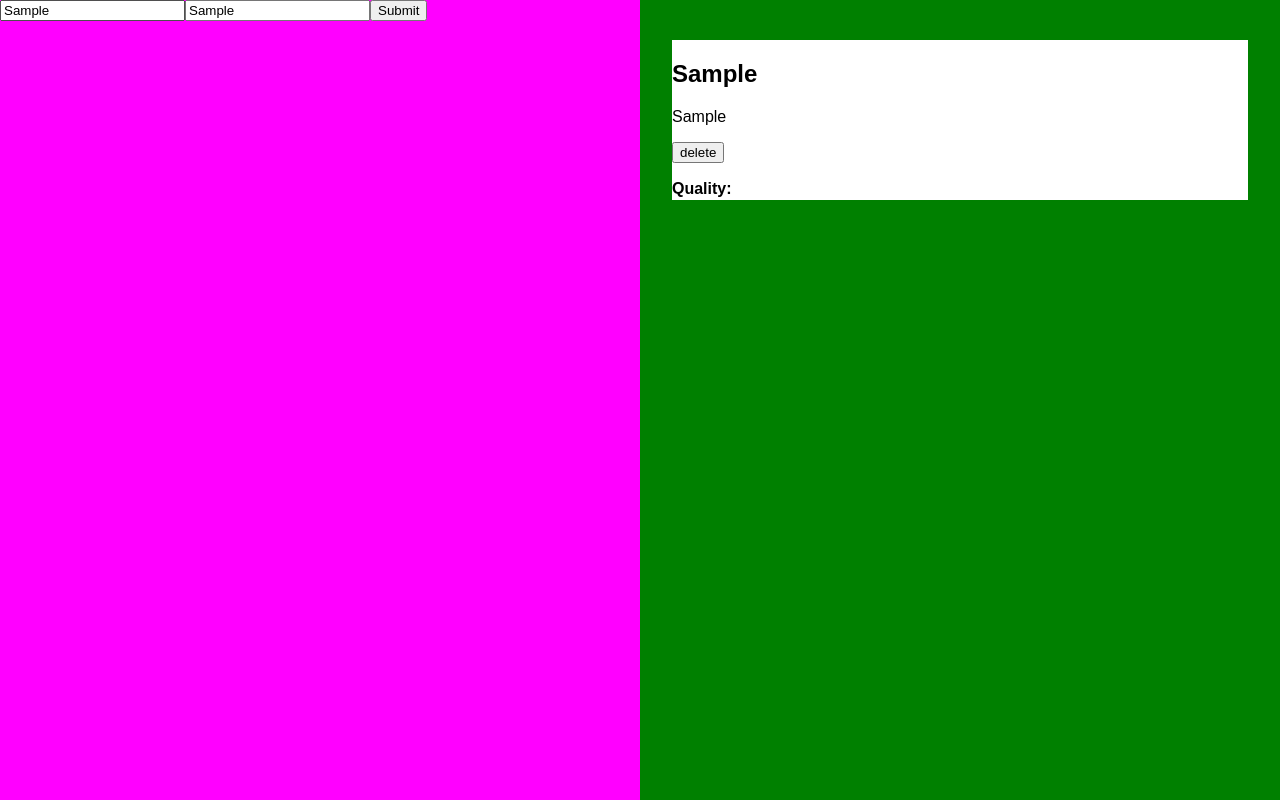
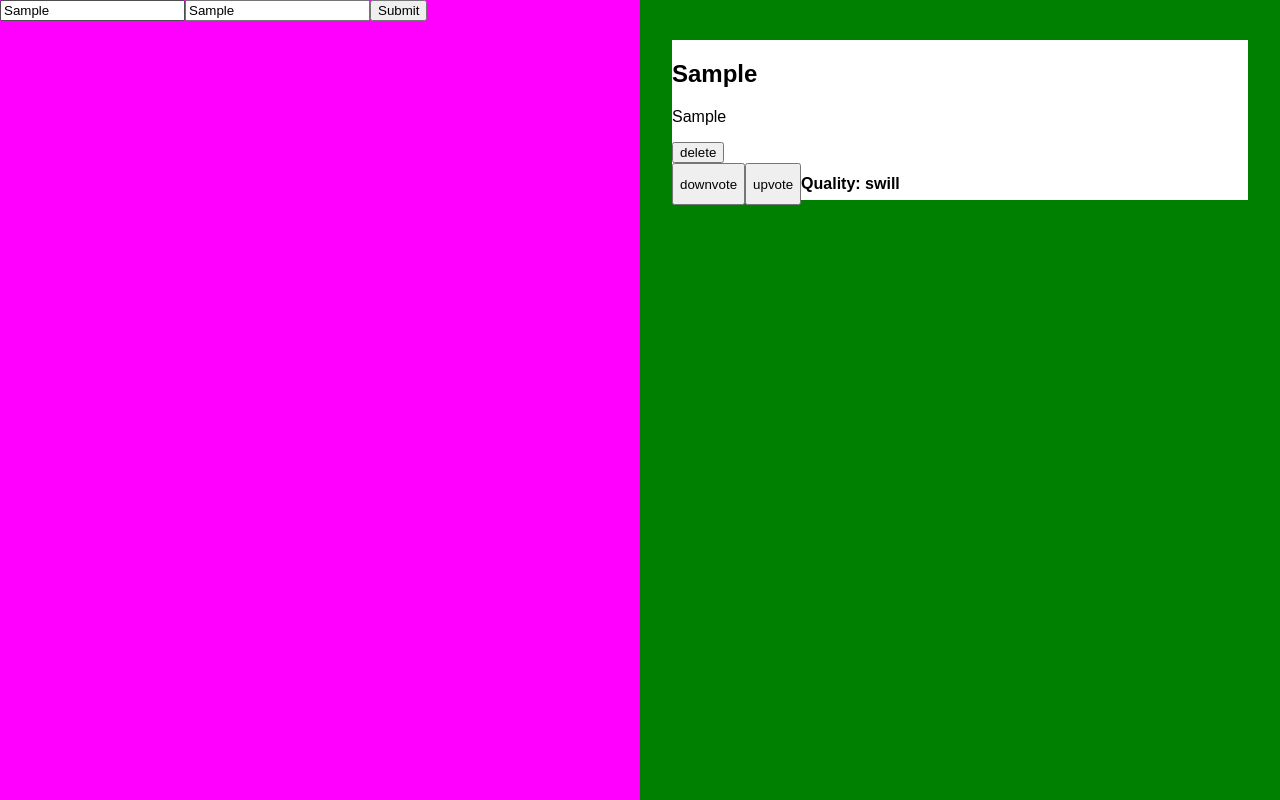
Before and after one commit to SageVanGogt/idea-box-react, a React (Create React App) app: page / in a window 1280 px wide. Both pictures are taken after typing "Sample", "Sample" into the empty fields and a click on the input 398 px from the left and 10 px from the top of the page. Built offline with nearby package versions, Linux system fonts and the light colour scheme.

Commit message:
Add functioning quality handler
Handler checks index of an array and moves it up or down depending on the button clicked.

State is changed and render updates the value on the page. Local storage is updated as well

```diff
--- a/src/components/App.js
+++ b/src/components/App.js
@@ -14,6 +14,8 @@ class App extends Component {
     this.editCardText = this.editCardText.bind(this);
     this.fetchLocalIdeas = this.fetchLocalIdeas.bind(this);
     this.removeIdea = this.removeIdea.bind(this);
+    this.getFromLocalStorage = this.getFromLocalStorage.bind(this);
+    this.handleQualityChange = this.handleQualityChange.bind(this);
   }
 
   componentDidMount() {
@@ -40,9 +42,9 @@ class App extends Component {
     });
   }
 
-  addToIdeaList(title, body) {
+  addToIdeaList(title, body, quality = 'swill') {
     const cardId = Date.now();
-    const newIdea = {cardId, title, body};
+    const newIdea = {cardId, title, body, quality};
     const updatedIdeasArray = [...this.state.ideasArray, newIdea];
 
     this.handleStateChange(updatedIdeasArray);
@@ -76,6 +78,29 @@ class App extends Component {
     this.sendToLocalStorage(currIdeaCard);
   }
 
+  handleQualityChange(cardId, button) {
+    const qualityArray = ['swill', 'plausible', 'genius'];
+    const currCard = this.getFromLocalStorage(cardId);
+    const currQuality = currCard.quality;
+    const currIndex = qualityArray.indexOf(currQuality);
+    const currIndexInIdeasArray = this.state.ideasArray
+      .map(idea => idea.cardId).indexOf(cardId);
+    const updatedIdeasArray = this.state.ideasArray;
+
+    if(button === 'up' && currIndex < 2) {
+      let newQuality = qualityArray[currIndex + 1]
+      currCard.quality = newQuality;
+      updatedIdeasArray[currIndexInIdeasArray].quality = newQuality;
+    } else if (button === 'down' && currIndex > 0) {
+      let newQuality = qualityArray[currIndex - 1]
+      currCard.quality = newQuality;
+      updatedIdeasArray[currIndexInIdeasArray].quality = newQuality;
+    }
+
+    this.handleStateChange(updatedIdeasArray);
+    this.sendToLocalStorage(currCard);
+  }
+
   render() {
     return (
       <div className="App">
@@ -86,6 +111,7 @@ class App extends Component {
           ideasArray={this.state.ideasArray}
           editCardText={this.editCardText}
           removeIdea={this.removeIdea}
+          handleQualityChange={this.handleQualityChange}
         />
       </div>
     );
--- a/src/components/IdeaCard.js
+++ b/src/components/IdeaCard.js
@@ -2,7 +2,7 @@ import React from 'react';
 import './styles/IdeaCard.css';
 
 const IdeaCard = (props) => {
-  const {idea, editCardText, removeIdea} = props;
+  const {idea, editCardText, removeIdea, handleQualityChange} = props;
 
   return(
     <div className="idea-card" id={idea.cardId}>
@@ -12,7 +12,9 @@ const IdeaCard = (props) => {
       <div className="idea-quality">
         <img src="" alt=""/>
         <img src="" alt=""/>
-        <h4 className="idea-quality">Quality: {}</h4>
+        <button className="down-btn" onClick={() => handleQualityChange(idea.cardId, 'down')}>downvote</button>
+        <button className="up-btn" onClick={() => handleQualityChange(idea.cardId, 'up')}>upvote</button>
+        <h4 className="idea-quality">Quality: {idea.quality}</h4>
       </div>
     </div>
   );
--- a/src/components/IdeaList.js
+++ b/src/components/IdeaList.js
@@ -9,6 +9,7 @@ const IdeaList = (props) => {
         idea={idea}
         editCardText={props.editCardText}
         removeIdea={props.removeIdea}
+        handleQualityChange={props.handleQualityChange}
       />
     )
   })
--- a/src/components/styles/IdeaCard.css
+++ b/src/components/styles/IdeaCard.css
@@ -6,5 +6,6 @@
 }
 
 .idea-quality {
+  display: flex;
   line-height: 0;
 }
```
